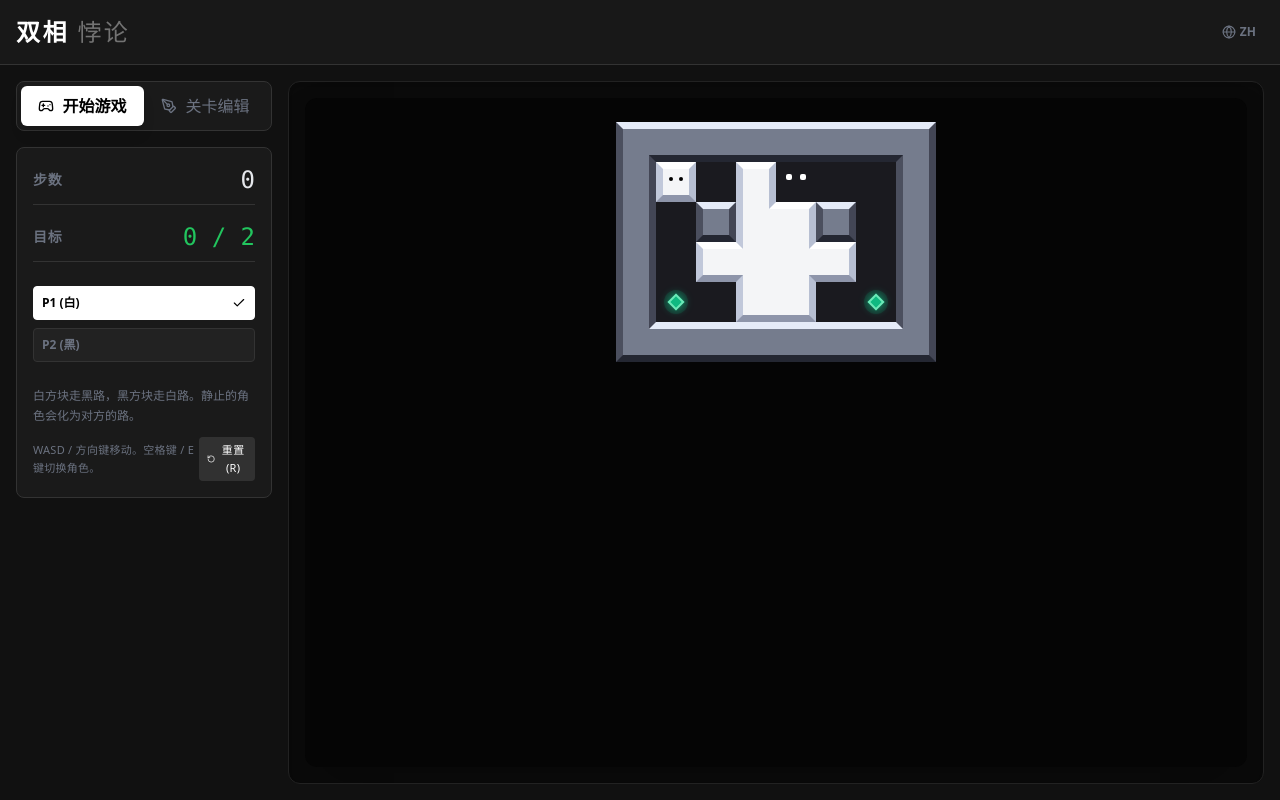
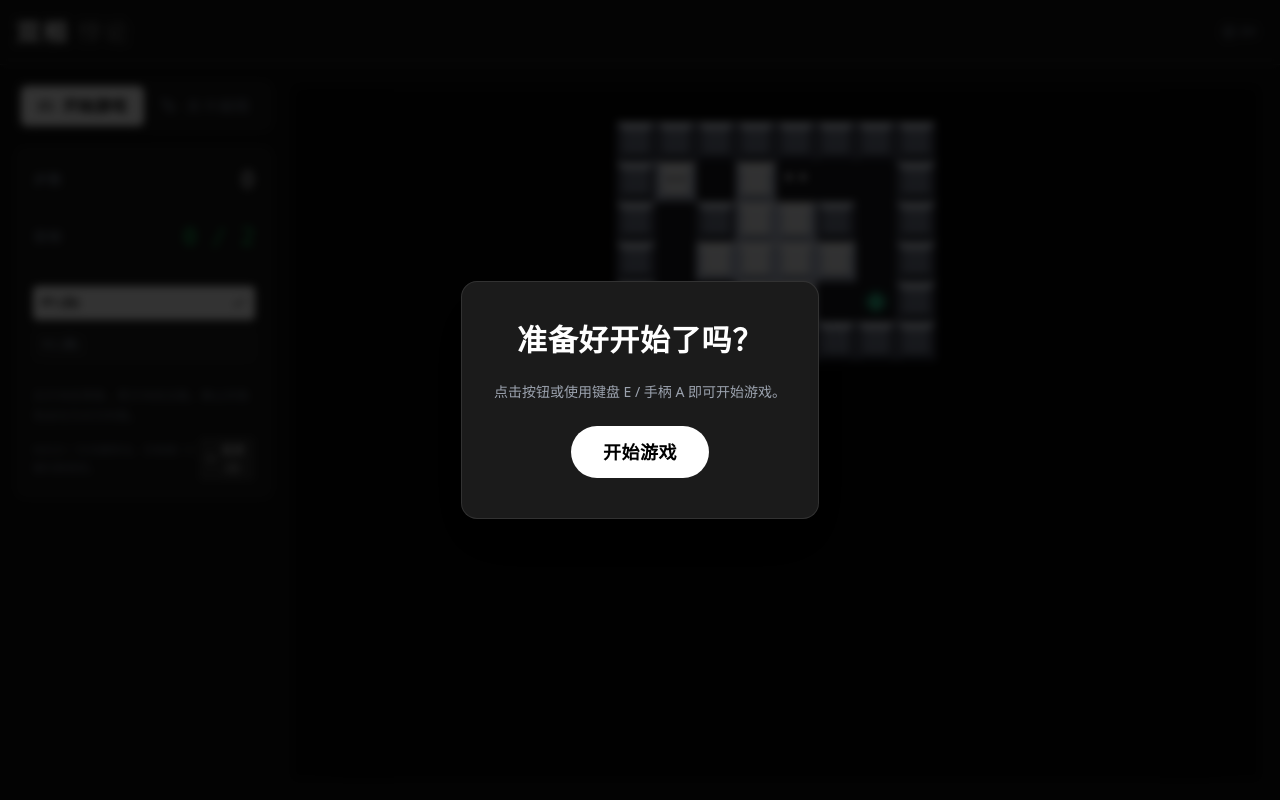
Before and after one commit to skyatgit/mygame, a React (Vite) app: page / in a window 1280 px wide. Built offline with nearby package versions, Linux system fonts and the light colour scheme.

Commit message:
feat: 增加音频上下文管理并支持通过键盘和手柄启动游戏

```diff
--- a/App.tsx
+++ b/App.tsx
@@ -56,22 +56,66 @@ const App: React.FC = () => {
 
   // --- Audio (Simple Ref) ---
   const audioCtx = useRef<AudioContext | null>(null);
+  const audioUnlockedRef = useRef(false);
+  const [hasStarted, setHasStarted] = useState(false);
 
-  // Initialize Audio Context on interaction
-  const initAudio = () => {
+  const ensureAudioContext = useCallback(() => {
     if (!audioCtx.current) {
       audioCtx.current = new (window.AudioContext || (window as any).webkitAudioContext)();
     }
+    return audioCtx.current;
+  }, []);
+
+  const unlockAudio = useCallback(() => {
+    const ctx = ensureAudioContext();
+    if (!ctx) return Promise.resolve();
+
+    if (ctx.state === 'suspended') {
+      return ctx.resume().then(() => {
+        audioUnlockedRef.current = ctx.state === 'running';
+      });
+    }
+
+    audioUnlockedRef.current = ctx.state === 'running';
+    return Promise.resolve();
+  }, [ensureAudioContext]);
+
+  const startGame = useCallback(() => {
+    if (hasStarted) return;
+    unlockAudio().finally(() => setHasStarted(true));
+  }, [hasStarted, unlockAudio]);
+
+  useEffect(() => {
+    if (hasStarted) return;
+
+    const handleStartHotkey = (event: KeyboardEvent) => {
+      if (event.key === 'e' || event.key === 'E') {
+        event.preventDefault();
+        startGame();
+      }
     };
 
+    window.addEventListener('keydown', handleStartHotkey);
+    return () => window.removeEventListener('keydown', handleStartHotkey);
+  }, [hasStarted, startGame]);
+
+  // Initialize Audio Context on interaction
+  const initAudio = useCallback(() => {
+    unlockAudio();
+  }, [unlockAudio]);
+
   const playSound = (type: 'move' | 'switch' | 'win' | 'error' | 'collect') => {
-    if (!audioCtx.current) return;
-    const osc = audioCtx.current.createOscillator();
-    const gain = audioCtx.current.createGain();
+    const ctx = ensureAudioContext();
+    if (!ctx) return;
+
+    if (!audioUnlockedRef.current || ctx.state !== 'running') return;
+
+    const osc = ctx.createOscillator();
+    const gain = ctx.createGain();
     osc.connect(gain);
-    gain.connect(audioCtx.current.destination);
+    gain.connect(ctx.destination);
 
-    const now = audioCtx.current.currentTime;
+    const now = ctx.currentTime;
 
     if (type === 'move') {
       osc.frequency.setValueAtTime(200, now);
@@ -136,7 +180,7 @@ const App: React.FC = () => {
   }, [collectedCount, currentLevel.targets.length]);
 
   const handleMove = useCallback((dx: number, dy: number) => {
-    if (isWon || mode === 'edit') return;
+    if (isWon || mode === 'edit' || !hasStarted) return;
     initAudio();
 
     setGameState(prev => {
@@ -211,10 +255,10 @@ const App: React.FC = () => {
         return prev;
       }
     });
-  }, [currentLevel, isWon, mode]);
+  }, [currentLevel, hasStarted, initAudio, isWon, mode, playSound]);
 
   const handleSwitch = useCallback(() => {
-    if (isWon || mode === 'edit') return;
+    if (isWon || mode === 'edit' || !hasStarted) return;
     initAudio();
 
     const overlapping =
@@ -238,7 +282,7 @@ const App: React.FC = () => {
           : CharacterType.P1_White
       };
     });
-  }, [isWon, mode]);
+  }, [hasStarted, initAudio, isWon, mode, playSound]);
 
   // --- Input Handlers ---
   useEffect(() => {
@@ -261,7 +305,7 @@ const App: React.FC = () => {
   // Gamepad Loop
   useEffect(() => {
     let animationFrameId: number;
-    let lastButtonState = { switch: false, reset: false, up: false, down: false, left: false, right: false };
+    let lastButtonState = { start: false, switch: false, reset: false, up: false, down: false, left: false, right: false };
     // Cooldown for d-pad/sticks to prevent zooming
     let lastMoveTime = 0;
     const MOVE_COOLDOWN = 150;
@@ -270,6 +314,13 @@ const App: React.FC = () => {
       const gamepads = navigator.getGamepads();
       const gp = gamepads[0]; // Assume P1
       if (gp && mode === 'play') {
+        const btnStart = gp.buttons[0]?.pressed ?? false;
+        if (!hasStarted) {
+          if (btnStart && !lastButtonState.start) startGame();
+          lastButtonState = { ...lastButtonState, start: btnStart };
+          animationFrameId = requestAnimationFrame(pollGamepad);
+          return;
+        }
          // Buttons: 0 (A/Cross), 1 (B/Circle), 2 (X/Square), 3 (Y/Triangle)
          // Let's say Button 0 or 3 switches.
          const btnSwitch = gp.buttons[0].pressed || gp.buttons[1].pressed || gp.buttons[2].pressed || gp.buttons[3].pressed;
@@ -295,7 +346,7 @@ const App: React.FC = () => {
             else if (axisX > 0.5 || dpadRight) { handleMove(1, 0); lastMoveTime = now; }
         }
 
-        lastButtonState = { ...lastButtonState, switch: btnSwitch, reset: btnReset };
+        lastButtonState = { ...lastButtonState, start: btnStart, switch: btnSwitch, reset: btnReset };
        }
        animationFrameId = requestAnimationFrame(pollGamepad);
     };
@@ -570,6 +621,21 @@ const App: React.FC = () => {
          </div>
 
       </div>
+
+      {!hasStarted && (
+        <div className="fixed inset-0 z-50 flex items-center justify-center bg-black/80 backdrop-blur-sm">
+          <div className="bg-[#1b1b1b] border border-white/10 rounded-2xl px-8 py-10 text-center space-y-6 shadow-2xl">
+            <h2 className="text-3xl font-bold text-white tracking-wide">准备好开始了吗？</h2>
+            <p className="text-sm text-gray-400">点击按钮或使用键盘 E / 手柄 A 即可开始游戏。</p>
+            <button
+              onClick={startGame}
+              className="px-8 py-3 rounded-full bg-white text-black font-bold text-lg tracking-wide hover:scale-105 transition"
+            >
+               开始游戏
+             </button>
+           </div>
+         </div>
+       )}
     </div>
   );
 };
--- a/components/GameBoard.tsx
+++ b/components/GameBoard.tsx
@@ -104,42 +104,8 @@ export const GameBoard: React.FC<GameBoardProps> = ({
             const isTargetCollected = isTarget ? collectedTargets[targetIndex] : false;
 
             // Get the exact type of the current block
-            const currentWallType = getVisualWallType(x, y);
-            const isHereWall = currentWallType !== null;
-
-            // Calculate connections
-            // We only connect if the neighbor is the EXACT SAME type of wall.
-            let connections = { top: false, bottom: false, left: false, right: false };
-            let innerCorners = { tl: false, tr: false, bl: false, br: false };
-
-            if (isHereWall) {
-                const topType = getVisualWallType(x, y - 1);
-                const bottomType = getVisualWallType(x, y + 1);
-                const leftType = getVisualWallType(x - 1, y);
-                const rightType = getVisualWallType(x + 1, y);
-
-                connections = {
-                  top: topType === currentWallType,
-                  bottom: bottomType === currentWallType,
-                  left: leftType === currentWallType,
-                  right: rightType === currentWallType
-                };
-
-                // Calculate diagonal neighbors for Inner Corners
-                // An inner corner exists if two adjacent sides are connected (same wall type),
-                // but the diagonal neighbor is NOT that same wall type (forming a concave corner).
-                const tlType = getVisualWallType(x - 1, y - 1);
-                const trType = getVisualWallType(x + 1, y - 1);
-                const blType = getVisualWallType(x - 1, y + 1);
-                const brType = getVisualWallType(x + 1, y + 1);
-
-                innerCorners = {
-                  tl: connections.top && connections.left && tlType !== currentWallType,
-                  tr: connections.top && connections.right && trType !== currentWallType,
-                  bl: connections.bottom && connections.left && blType !== currentWallType,
-                  br: connections.bottom && connections.right && brType !== currentWallType
-                };
-            }
+            const connections = { top: false, bottom: false, left: false, right: false };
+            const innerCorners = { tl: false, tr: false, bl: false, br: false };
 
             return (
               <div
--- a/services/geminiService.ts
+++ /dev/null
@@ -1 +0,0 @@
-// Service removed as it is not part of the new game requirements.
```
Lines whose indentation alone changed are shown as unchanged.
